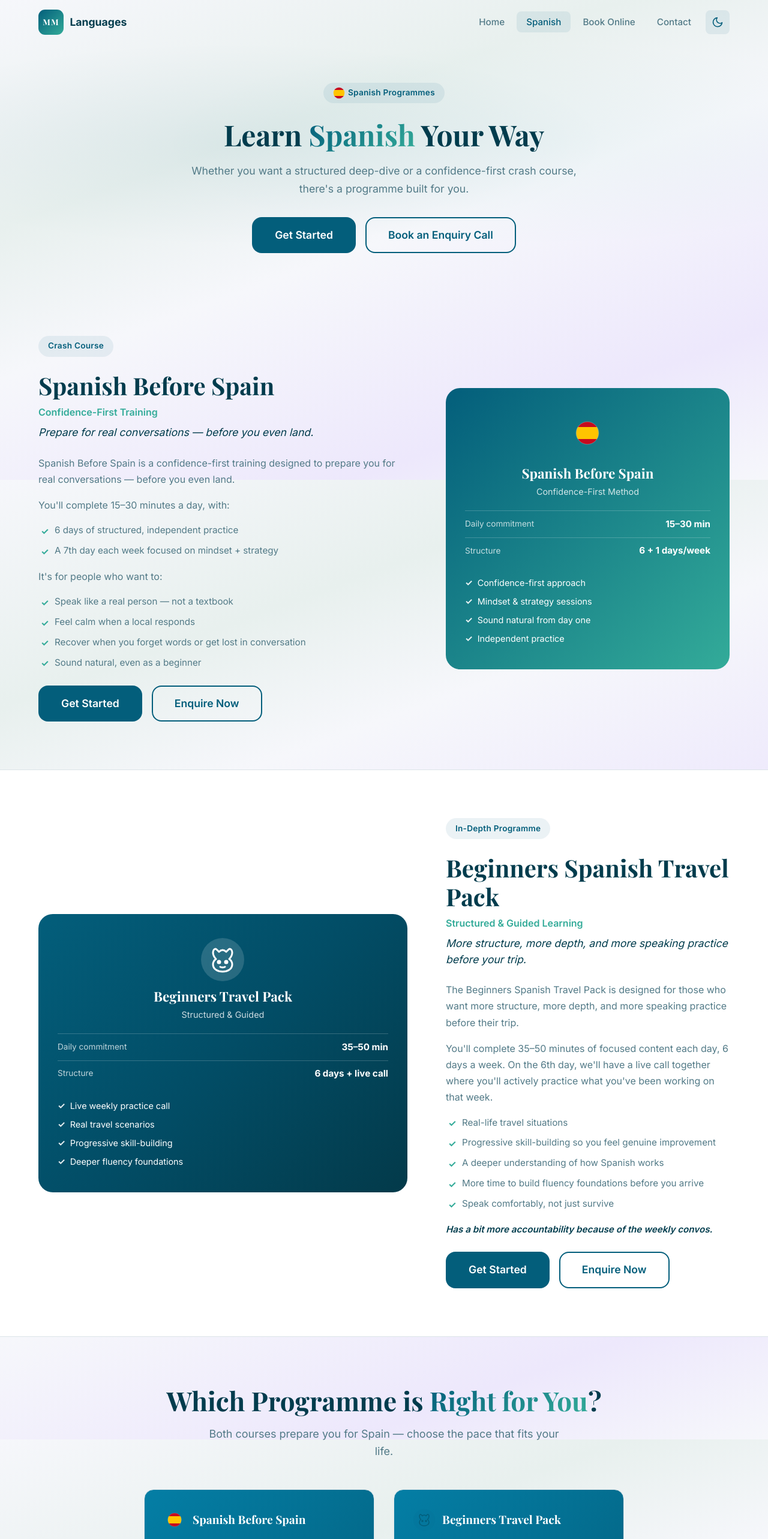
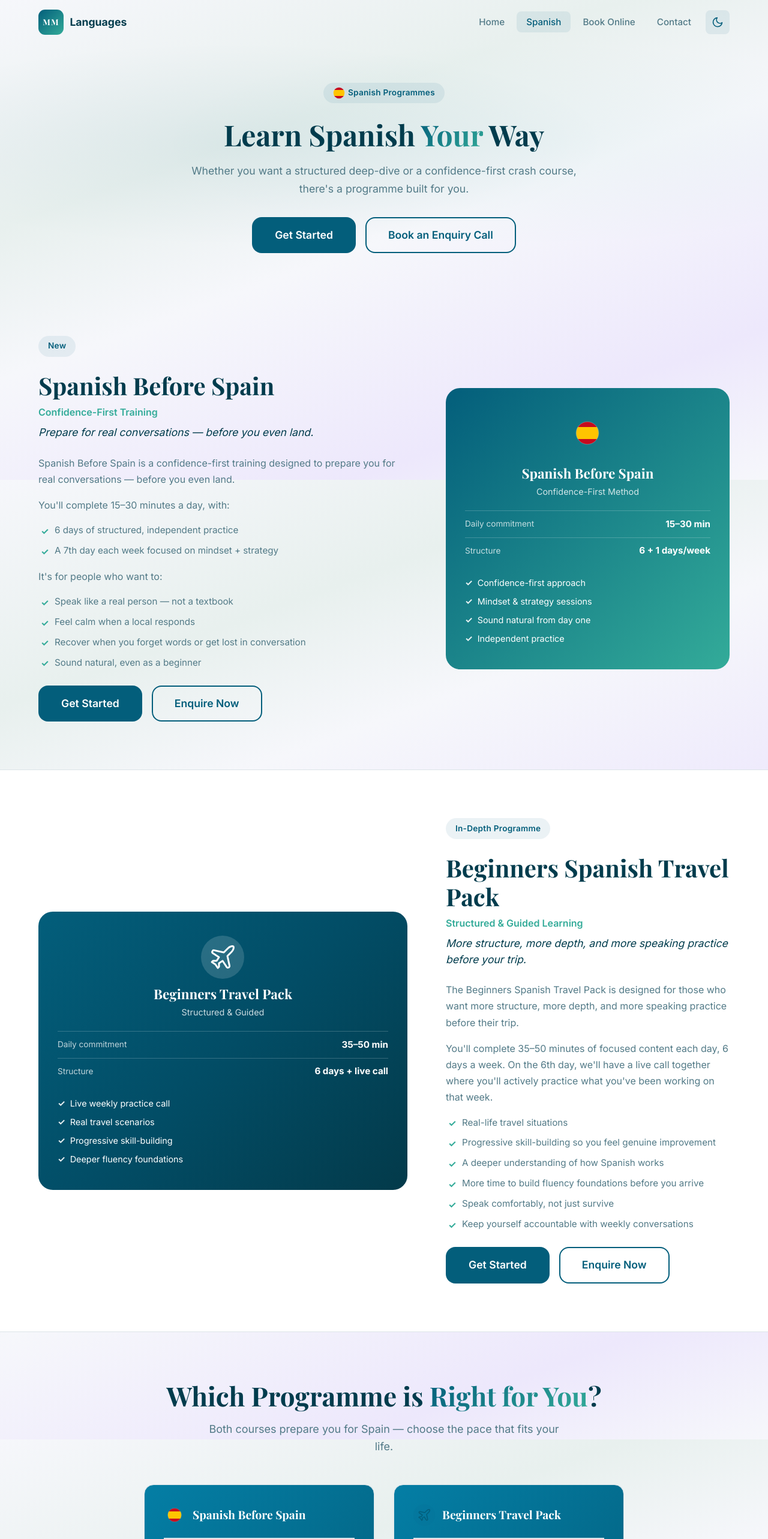
Before and after one commit to mikemasterslang/mike-masters-languages, a React (Vite) app: page /spanish in a window 1280 px wide. Shown: the top 2566 px of the page at 60% size. Built offline with nearby package versions, Linux system fonts and the light colour scheme; no server answers.

Commit message:
Update Spanish page content, icons and home page changes

```diff
--- a/src/pages/BookOnline.css
+++ b/src/pages/BookOnline.css
@@ -15,7 +15,7 @@
 }
 
 .booking-card.highlighted {
-  border-color: var(--primary);
+  border-color: #35e8cd;
   box-shadow: 0 4px 20px var(--shadow);
 }
 
@@ -31,6 +31,7 @@
   font-weight: 600;
   border-radius: 2rem;
   white-space: nowrap;
+  border: 2px solid #35e8cd;
 }
 
 .booking-card-header {
@@ -126,6 +127,10 @@
   margin-top: auto;
 }
 
+.booking-card.highlighted .booking-btn {
+  border: 2px solid #fff;
+}
+
 /* ========================================
    How It Works
    ======================================== */
--- a/src/pages/Home.tsx
+++ b/src/pages/Home.tsx
@@ -118,7 +118,7 @@ export default function Home() {
               <h3>Spanish</h3>
               <p>
                 From conversational fluency to exam preparation, master one of the world's most spoken languages.
-                Includes our popular Travel Pack programme.
+                Includes the new Spanish before Spain course powered by the confidence-first method.
               </p>
               <Link to="/book-online" className="btn btn-secondary">Learn More</Link>
             </div>
@@ -253,8 +253,10 @@ export default function Home() {
               <p>
                 Learn alongside others in small, focused groups. Great for building conversational confidence and learning collaboratively.
               </p>
-              <Link to="/contact" className="btn btn-secondary" style={{ marginTop: '0.5rem', fontSize: '0.85rem', padding: '0.4rem 1rem' }}>Enquire Now</Link>
             </div>
+          </div>
+          <div style={{ textAlign: 'center', marginTop: '2.5rem' }}>
+            <Link to="/contact" className="btn btn-primary btn-lg">Enquire Now</Link>
           </div>
         </div>
       </section>
@@ -263,7 +265,7 @@ export default function Home() {
       <section className="section testimonials-section">
         <div className="container">
           <h2 className="section-title fade-in">
-            What Students <span className="gradient-text">Say</span>
+            What Students <span className="gradient-text-purple">Say</span>
           </h2>
           <p className="section-subtitle fade-in">
             Don't just take my word for it — hear from people who've experienced the lessons first-hand.
--- a/src/pages/Spanish.tsx
+++ b/src/pages/Spanish.tsx
@@ -17,7 +17,7 @@ export default function Spanish() {
               <span className="spanish-flag-inline"><FlagIcon country="spain" size={20} /></span> Spanish Programmes
             </div>
             <h1>
-              Learn <span className="gradient-text">Spanish</span> Your Way
+              Learn Spanish <span className="gradient-text">Your</span> Way
             </h1>
             <p>
               Whether you want a structured deep-dive or a confidence-first crash course,
@@ -36,7 +36,7 @@ export default function Spanish() {
         <div className="container">
           <div className="spanish-course-grid">
             <div className="spanish-course-content fade-in-left">
-              <div className="hero-badge">Crash Course</div>
+              <div className="hero-badge">New</div>
               <h2>Spanish Before Spain</h2>
               <p className="spanish-course-subtitle">Confidence-First Training</p>
               <p className="spanish-course-tagline">
@@ -113,10 +113,8 @@ export default function Spanish() {
                   <li>A deeper understanding of how Spanish works</li>
                   <li>More time to build fluency foundations before you arrive</li>
                   <li>Speak comfortably, not just survive</li>
+                  <li>Keep yourself accountable with weekly conversations</li>
                 </ul>
-                <p className="spanish-course-note">
-                  Has a bit more accountability because of the weekly convos.
-                </p>
               </div>
               <div className="spanish-course-actions">
                 <Link to="/book-online" className="btn btn-primary btn-lg">Get Started</Link>
@@ -126,12 +124,8 @@ export default function Spanish() {
             <div className="spanish-course-visual fade-in-left">
               <div className="spanish-visual-card travel-card">
                 <span className="spanish-card-icon">
-                  {/* Bull icon */}
                   <svg width="48" height="48" viewBox="0 0 24 24" fill="none" stroke="currentColor" strokeWidth="1.5" strokeLinecap="round" strokeLinejoin="round">
-                    <path d="M12 22c-4 0-8-2-8-6 0-2 1-3.5 2.5-4.5C5 10 4 8 4 6c0-1.5 1-3 2-3 .5 0 1 .5 1.5 1L9 5.5C10 4.5 11 4 12 4s2 .5 3 1.5L16.5 4c.5-.5 1-1 1.5-1 1 0 2 1.5 2 3 0 2-1 4-2.5 5.5C19 12.5 20 14 20 16c0 4-4 6-8 6z"/>
-                    <circle cx="9" cy="14" r="1" fill="currentColor"/>
-                    <circle cx="15" cy="14" r="1" fill="currentColor"/>
-                    <path d="M10 18c.5.5 1.5.5 2 .5s1.5 0 2-.5"/>
+                    <path d="M17.8 19.2L16 11l3.5-3.5C21 6 21.5 4 21 3c-1-.5-3 0-4.5 1.5L13 8 4.8 6.2c-.5-.1-.9.1-1.1.5l-.3.5c-.2.5-.1 1 .3 1.3L9 12l-2 3H4l-1 1 3 2 2 3 1-1v-3l3-2 3.5 5.3c.3.4.8.5 1.3.3l.5-.2c.4-.3.6-.7.5-1.2z"/>
                   </svg>
                 </span>
                 <h3>Beginners Travel Pack</h3>
@@ -186,7 +180,7 @@ export default function Spanish() {
                 </li>
                 <li>
                   <span className="compare-label">Best for</span>
-                  <span className="compare-value">Quick confidence boost</span>
+                  <span className="compare-value">Speak first approach</span>
                 </li>
                 <li>
                   <span className="compare-label">Style</span>
@@ -199,9 +193,7 @@ export default function Spanish() {
               <div className="compare-header travel-header">
                 <span className="compare-icon">
                   <svg width="24" height="24" viewBox="0 0 24 24" fill="none" stroke="currentColor" strokeWidth="1.5" strokeLinecap="round" strokeLinejoin="round">
-                    <path d="M12 22c-4 0-8-2-8-6 0-2 1-3.5 2.5-4.5C5 10 4 8 4 6c0-1.5 1-3 2-3 .5 0 1 .5 1.5 1L9 5.5C10 4.5 11 4 12 4s2 .5 3 1.5L16.5 4c.5-.5 1-1 1.5-1 1 0 2 1.5 2 3 0 2-1 4-2.5 5.5C19 12.5 20 14 20 16c0 4-4 6-8 6z"/>
-                    <circle cx="9" cy="14" r="1" fill="currentColor"/>
-                    <circle cx="15" cy="14" r="1" fill="currentColor"/>
+                    <path d="M17.8 19.2L16 11l3.5-3.5C21 6 21.5 4 21 3c-1-.5-3 0-4.5 1.5L13 8 4.8 6.2c-.5-.1-.9.1-1.1.5l-.3.5c-.2.5-.1 1 .3 1.3L9 12l-2 3H4l-1 1 3 2 2 3 1-1v-3l3-2 3.5 5.3c.3.4.8.5 1.3.3l.5-.2c.4-.3.6-.7.5-1.2z"/>
                   </svg>
                 </span>
                 <h3>Beginners Travel Pack</h3>
--- a/src/styles/variables.css
+++ b/src/styles/variables.css
@@ -156,6 +156,13 @@ ul, ol {
 
 .gradient-text {
   background: var(--gradient-text);
+  -webkit-background-clip: text;
+  -webkit-text-fill-color: transparent;
+  background-clip: text;
+}
+
+.gradient-text-purple {
+  background: linear-gradient(135deg, #BAA7FF 0%, #a68fff 100%);
   -webkit-background-clip: text;
   -webkit-text-fill-color: transparent;
   background-clip: text;
```
